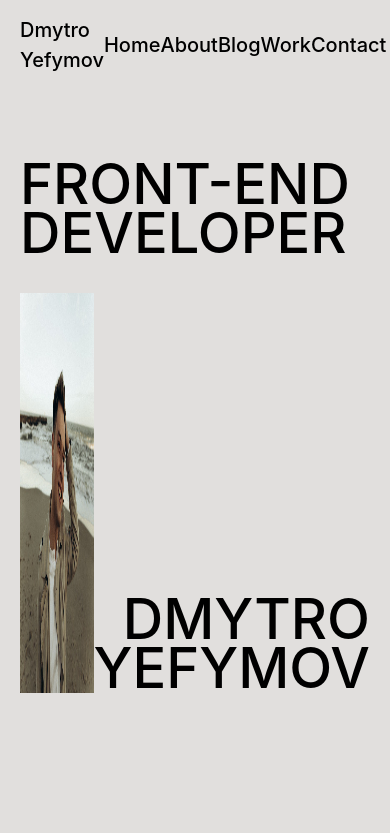
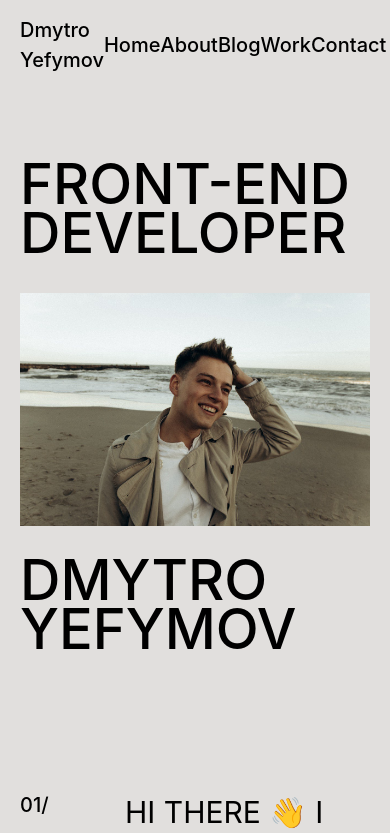
Before and after one commit to DmirtyYefymov/Portfolio, a Next.js app: page / in a window 390 px wide. Shown: the top 833 px of the page. Built offline with nearby package versions, Linux system fonts and the light colour scheme; a web font is replaced by a local one.

Commit message:
added media rules to hero section

```diff
--- a/src/app/_components/hero.module.css
+++ b/src/app/_components/hero.module.css
@@ -36,3 +36,36 @@
     width: 100%;
     height: 100%;
 }
+
+@media (max-width:1279px) {
+    .image_container {
+        width: 300px;
+        height: 200px;
+    }
+}
+
+@media (max-width:1023px) {
+    .hero_wrapper {
+        flex-direction: column;
+        align-items: flex-start;
+        gap: 30px;
+    }
+
+    .hero_name {
+        align-items: flex-start;
+    }
+
+    .image_container {
+        width: 600px;
+        height: 400px;
+    }
+
+}
+
+@media (max-width:767px) {
+    .image_container {
+        width: 100%;
+        height: 100%;
+    }
+
+}
--- a/src/app/globals.css
+++ b/src/app/globals.css
@@ -112,7 +112,7 @@ p {
 
     --primary-curve: cubic-bezier(0.62, 0.05, 0.01, 0.99);
 
-    @media screen and (min-width: 992px) {
+    @media screen and (min-width: 1024px) {
         --layout-top-padding: 72px;
         --layout-horizontal-padding: 45px;
         --section-vertical-padding: 150px;
@@ -125,7 +125,7 @@ p {
         --lg-description-text: 44px;
     }
 
-    @media screen and (min-width: 1228px) {
+    @media screen and (min-width: 1280px) {
         --layout-horizontal-padding: 70px;
         --section-vertical-padding: 170px;
         --page-hero-padding-top: 240px;
```
